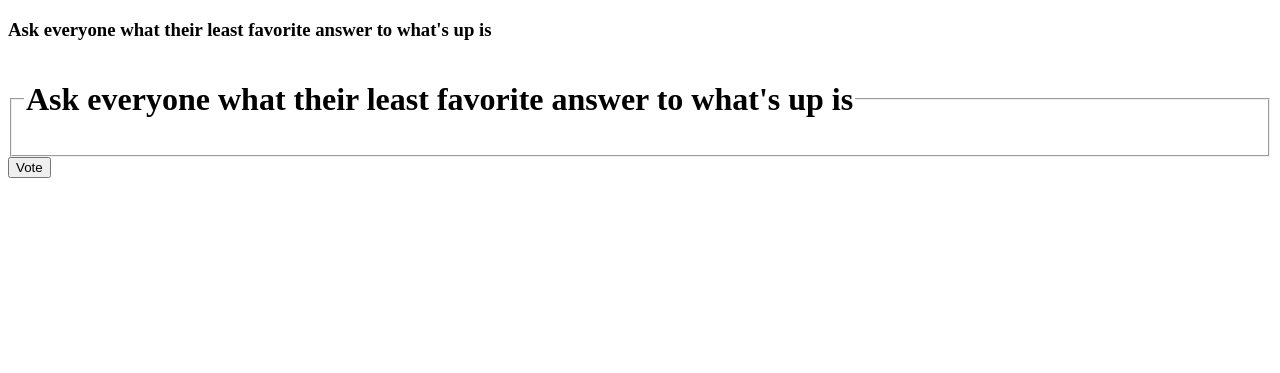
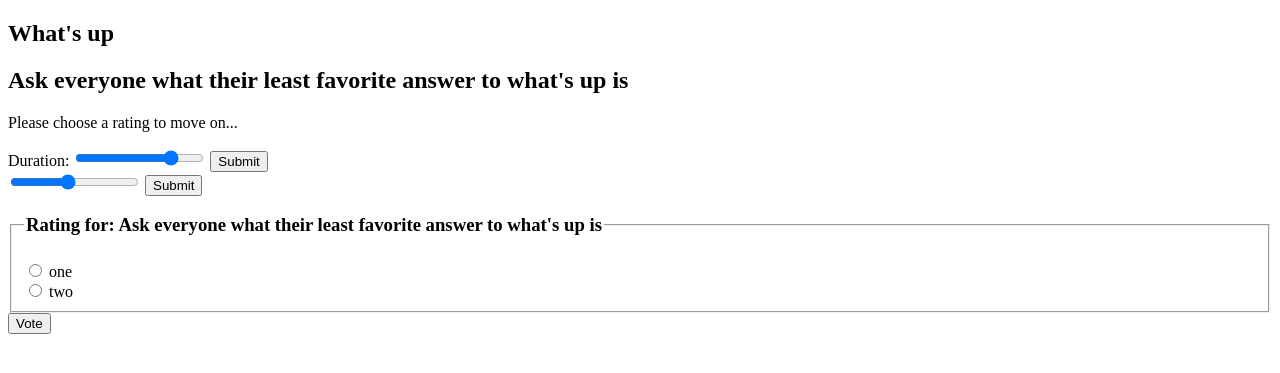
Before and after one commit to jus3q/question-game, a Django app: page /1/ in a window 1280 px wide. Shown: the top 373 px of the page. Run offline with Django 4.2, Linux system fonts and the light colour scheme; data comes from the database, SQL or seed files in the repository.

Commit message:
trying different voting options

```diff
--- /dev/null
+++ b/questions/forms.py
@@ -0,0 +1,27 @@
+from django import forms
+from django.forms.widgets import NumberInput
+from questions.models import Rating
+
+class NameForm(forms.Form):
+    your_name = forms.CharField(label='Your name', max_length=100)
+
+class RateForm(forms.ModelForm):
+    class Meta:
+        model = Rating
+        fields = ['rate4', 'rate6',]
+
+class RangeInput(NumberInput):
+    input_type = 'range'
+
+class AdvertisePostForm(forms.ModelForm):
+     class Meta:
+        model = Rating
+        fields = ['duration',]
+        # duration = forms.IntegerField(widget=forms.RangeInput(attrs={'type':'range', 'step': '1', 'min': '1', 'max': '148'}), required=False)
+        widgets = {
+            'duration' : RangeInput(attrs={'max': 10,
+                                            'min':1,
+                                            'step':1,
+                                            'default':5,}
+                                            )
+        }
--- a/questions/models.py
+++ b/questions/models.py
@@ -25,3 +25,7 @@ class Question(models.Model):
 class Rating(models.Model):
     question = models.ForeignKey(Question, on_delete=models.CASCADE)
     rate_number = models.IntegerField(default=5)
+    rate4 = models.IntegerField(default=4)
+    rate6 = models.IntegerField(default=6)
+    titletest = models.CharField(max_length=100)
+    duration = models.IntegerField(default=8)
--- a/questions/templates/questions/detail.html
+++ b/questions/templates/questions/detail.html
@@ -1,18 +1,50 @@
 <!DOCTYPE html>
 <html>
 <body>
+    <h2>{{ question.title }}</h2>
+    <h2>{{ question.question_text }}</h2>
 
-    <h3>{{ question.question_text }}</h3>
+    <form action="{% url 'questions:vote' question.id %}" method="post">
+            {% csrf_token %}
+            <p>Please choose a rating to move on...</p>
+            {{ form }}
+            <input type="submit" value="Submit">
+    </form>
 
-    <form action="{% url 'questins:vote' question.id %}" method="post">
+
+    <form action="{% url 'questions:vote' question.id %}" method="post">
+        {% csrf_token %}
+        <input id="vote_slider" name="vote_result" type="range" min="1" max="10" value="5" />
+        <input type="submit" value="Submit">
+    </form>
+
+
+
+
+
+    <form action="{% url 'questions:vote' question.id %}" method="post">
         {% csrf_token %}
         <fieldset>
-            <legend><h1>{{ question.question_text }}</h1></legend>
+
+            <!-- How to pass selected choice back to the vote function?? -->
+
+            <legend><h3>Rating for: {{ question.question_text }}</h3></legend>
             {% if error_message %}<p><strong>{{ error_message }}</strong></p>{% endif %}
-            {% for choice in question.choice_set.all %}
+
+                <!-- <input id="vote_slider" type="range" min="1" max="10" value="5" />
+                <label for="vote_slider"> votes slider </label> -->
+
+                <input type="radio" name="choice" id="choice{{ forloop.counter }}" value=1>
+                <label for="choice{{ forloop.counter }}">one </label><br>
+
+                <input type="radio" name="choice" id="choice{{ forloop.counter }}" value=2>
+                <label for="choice{{ forloop.counter }}">two</label><br>
+
+            <!-- {% for choice in question.choice_set.all %}
                 <input type="radio" name="choice" id="choice{{ forloop.counter }}" value="{{ choice.id }}">
                 <label for="choice{{ forloop.counter }}">{{ choice.choice_text }}</label><br>
-            {% endfor %}
+            {% endfor %} -->
+
         </fieldset>
         <input type="submit" value="Vote">
         </form>
--- a/questions/urls.py
+++ b/questions/urls.py
@@ -6,5 +6,5 @@ app_name = 'questions'
 urlpatterns = [
     path('', views.index, name='index'),
     path('<int:question_id>/', views.detail, name='detail'),
-    # path('<int:question_id>/vote/', views.vote, name='vote'),
+    path('<int:question_id>/vote/', views.vote, name='vote'),
 ]
--- a/questions/views.py
+++ b/questions/views.py
@@ -1,9 +1,15 @@
 from django.shortcuts import render
 from django.http import HttpResponse, Http404
+from django.http import HttpResponse, HttpResponseRedirect
+from django.urls import reverse
 from .models import Question
 from django.template import loader
 from django.shortcuts import get_object_or_404, render
 import random
+from django.forms import ModelForm
+from questions.models import Rating
+from .forms import RateForm, AdvertisePostForm
+from django import forms
 
 
 def index(request):
@@ -20,23 +26,39 @@ def index(request):
 
 def detail(request, question_id):
     question = get_object_or_404(Question, pk=question_id)
-    return render(request, 'questions/detail.html', {'question': question})
+    form = AdvertisePostForm()
+    return render(request, 'questions/detail.html', {'question': question, 'form': form})
 
 
-# def vote(request, question_id):
-#     question = get_object_or_404(Question, pk=question_id)
-#     try:
-#         selected_choice = question.choice_set.get(pk=request.POST['choice'])
-#     except (KeyError, Choice.DoesNotExist):
-#         # Redisplay the question voting form.
-#         return render(request, 'polls/detail.html', {
-#             'question': question,
-#             'error_message': "You didn't select a choice.",
-#         })
-#     else:
-#         selected_choice.votes += 1
-#         selected_choice.save()
-#         # Always return an HttpResponseRedirect after successfully dealing
-#         # with POST data. This prevents data from being posted twice if a
-#         # user hits the Back button.
-#         return HttpResponseRedirect(reverse('polls:results', args=(question.id,)))
+def vote(request, question_id):
+    question = get_object_or_404(Question, pk=question_id)
+    print(question)
+    print(request.POST)
+    try:
+        print(request.POST['vote_slider'])
+    except:
+        pass
+    # print(request.POST['choice'])   #gets choice radio
+    try:
+        selected_choice = question.rating_set.get(pk=request.POST['choice'])
+        print(selected_choice)
+    except:
+        pass
+    # print(f"the questions is {question}")
+
+    # try:
+    #     selected_choice = question.choice_set.get(pk=request.POST['choice'])
+    # except (KeyError, Choice.DoesNotExist):
+    #     # Redisplay the question voting form.
+    #     return render(request, 'polls/detail.html', {
+    #         'question': question,
+    #         'error_message': "You didn't select a choice.",
+    #     })
+    # else:
+    #     selected_choice.votes += 1
+    #     selected_choice.save()
+    #     # Always return an HttpResponseRedirect after successfully dealing
+    #     # with POST data. This prevents data from being posted twice if a
+    #     # user hits the Back button.
+    #     return HttpResponseRedirect(reverse('polls:results', args=(question.id,)))
+    return HttpResponseRedirect(reverse('questions:index'))
```
